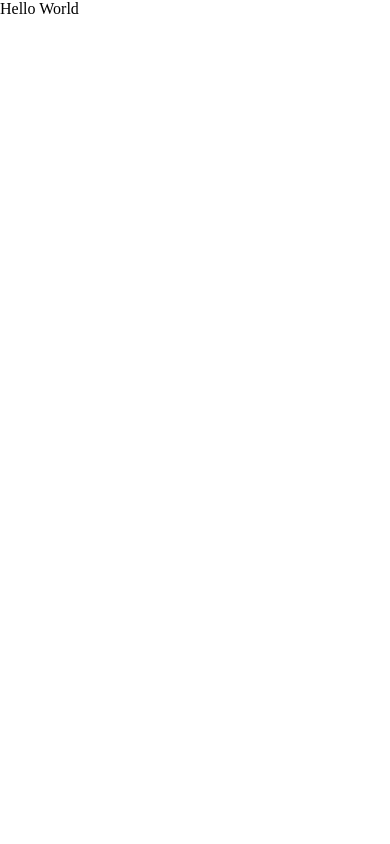
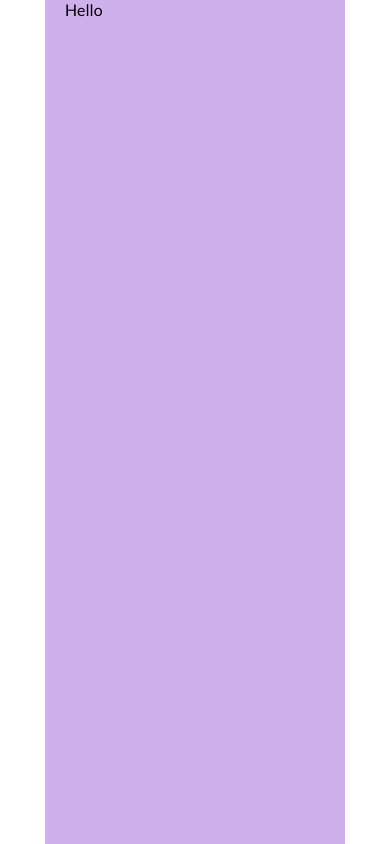
Before and after one commit to Mizaan-hub/Urban-Hive-UI, a React (Vite) app: page / in a window 390 px wide. Built offline with nearby package versions, Linux system fonts and the light colour scheme.

Commit message:
Adding layout and responsive media queries

```diff
--- a/index.html
+++ b/index.html
@@ -2,7 +2,7 @@
 <html lang="en">
   <head>
     <meta charset="UTF-8" />
-    <link rel="icon" type="image/svg+xml" href="/assets/images/favicon.png" />
+    <link rel="icon" type="image/svg+xml" href="/public/assets/images/favicon.png" />
     <meta name="viewport" content="width=device-width, initial-scale=1.0" />
     <title>URBAN HIVE UI</title>
     <meta name="description" content="Buy, Sell and Rent Properties" />
--- a/src/App.jsx
+++ b/src/App.jsx
@@ -1,6 +1,10 @@
+import './layout.scss'
+
 function App() {
   return (
-    <div>Hello World</div>
+    <div className="layout">
+      Hello
+    </div>
   )
 }
 
--- a/src/index.scss
+++ b/src/index.scss
@@ -6,4 +6,10 @@
 
 a{
     text-decoration: none;
+    color: inherit;
 }
+
+body{
+    font-family: 'lato', sans-serif;
+    overflow: hidden;
+}
--- /dev/null
+++ b/src/layout.scss
@@ -0,0 +1,25 @@
+@import "./responsive.scss";
+
+.layout{
+    height: 100vh;
+    max-width: 1100px;
+    margin-left: auto;
+    margin-right: auto;
+    padding-left: 20px;
+    padding-right: 20px;
+
+    @include laptops{
+        background: rgb(229, 210, 175);
+        max-width: 900px;
+    }
+
+    @include tablets{
+        background: rgb(168, 238, 168);
+        max-width: 600px;
+    }
+
+    @include mobiles{
+        background: rgb(206, 176, 234);
+        max-width: 300px;
+    }
+}
--- /dev/null
+++ b/src/responsive.scss
@@ -0,0 +1,17 @@
+@mixin mobiles{
+    @media(max-width: 500px){
+        @content;
+    }
+}
+
+@mixin tablets{
+    @media(max-width: 800px){
+        @content;
+    }
+}
+
+@mixin laptops{
+    @media(max-width: 1100px){
+        @content;
+    }
+}
```
